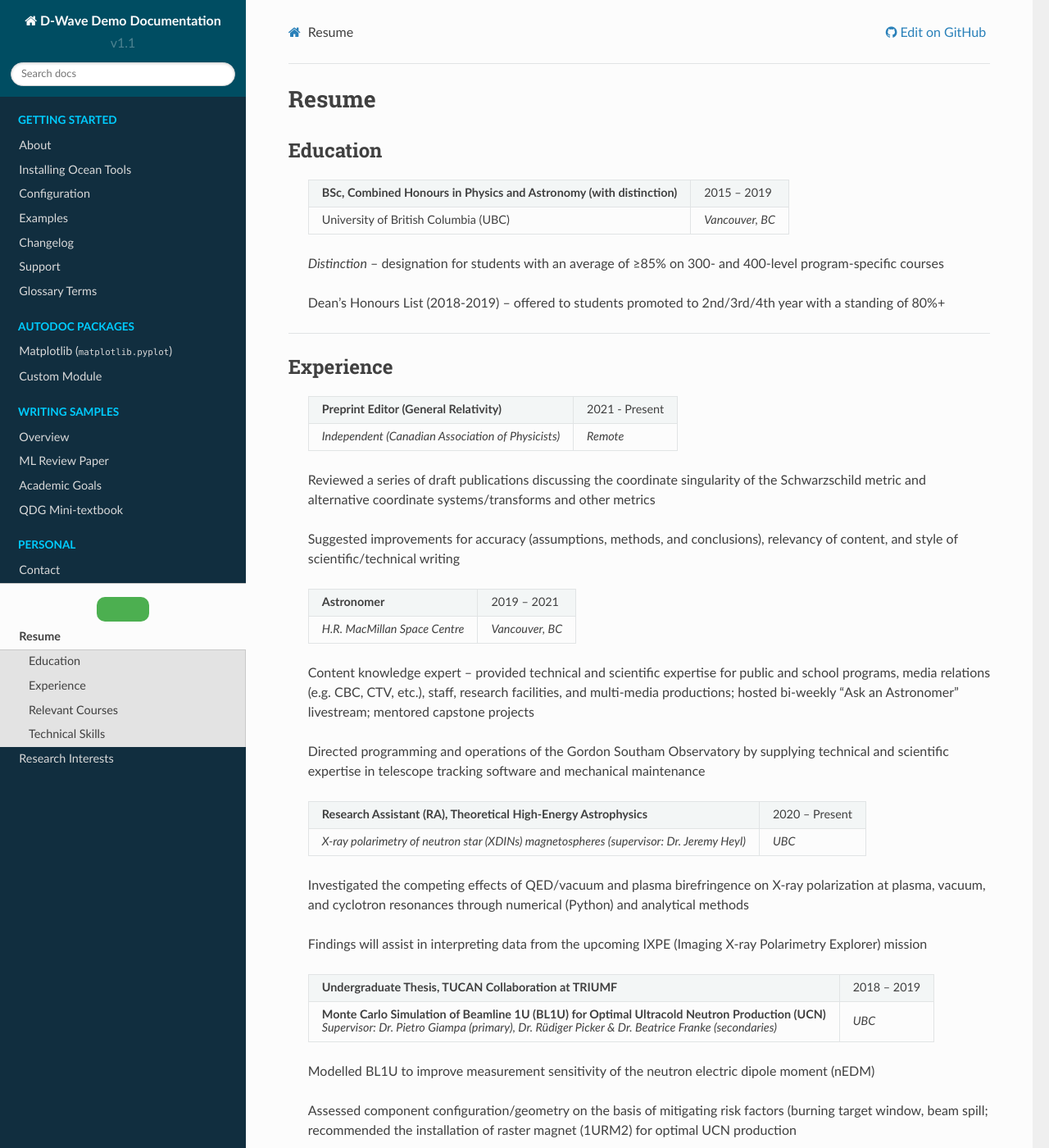
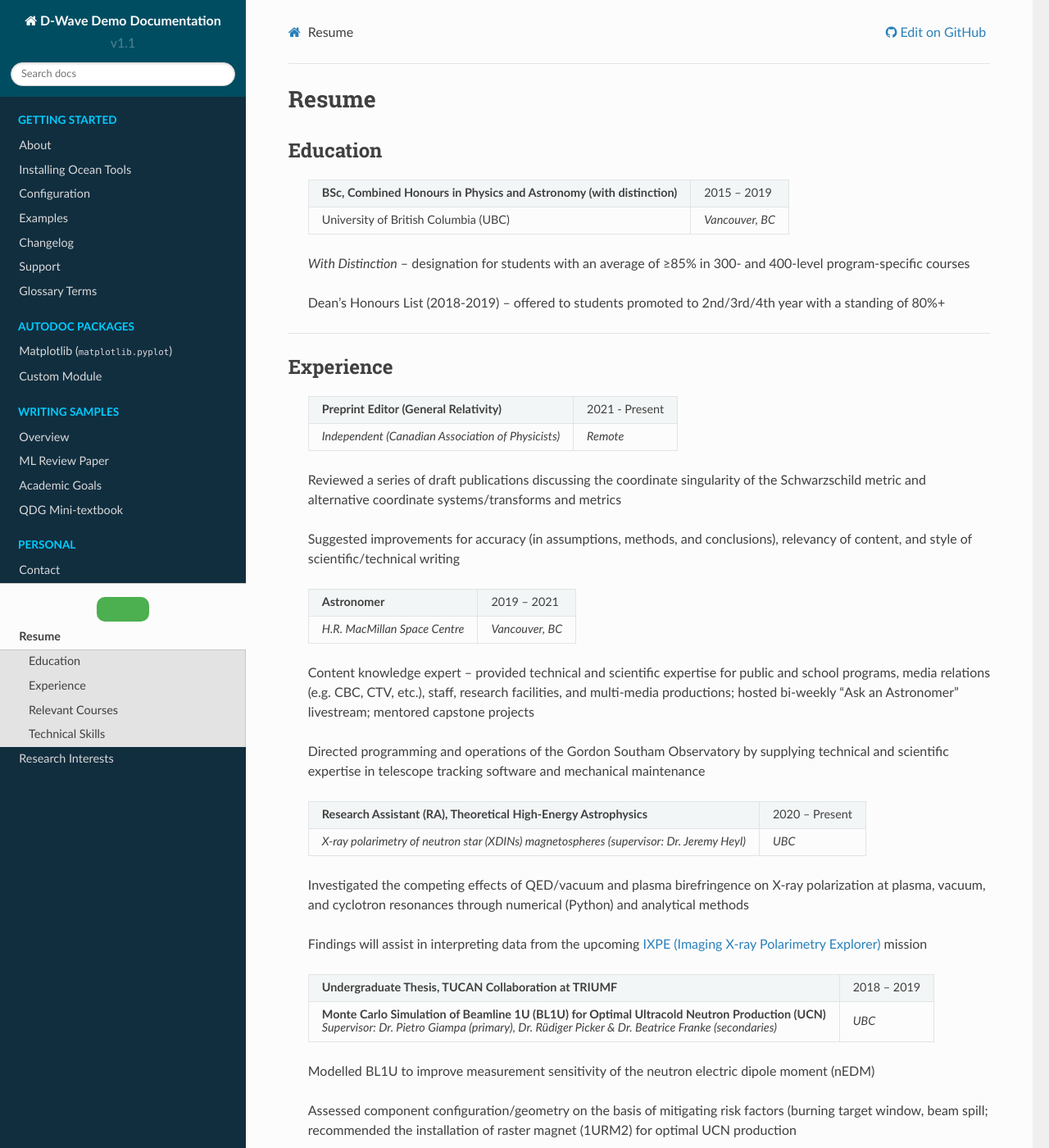
Before and after one commit to rcywang/d-wave-demodoc, a Sphinx documentation site: the page built from docs/mycv.rst, in a window 1280 px wide and 1400 px high. Shown: the whole window at 82% size. Built offline with Sphinx 7.4.7 and the Read the Docs theme 2.0.0, drawn with Linux system fonts in a browser that asks for light colours; some of the changed text lies outside the part shown.

Commit message:
sp and added links

```diff
--- a/docs/mycv.rst
+++ b/docs/mycv.rst
@@ -18,7 +18,7 @@
         | University of British Columbia (UBC)                                  | *Vancouver, BC* |
         +-----------------------------------------------------------------------+-----------------+
 
-        -  *Distinction* – designation for students with an average of ≥85% on 300- and 400-level program-specific courses
+        -  *With Distinction* – designation for students with an average of ≥85% in 300- and 400-level program-specific courses
 
         -  Dean’s Honours List (2018-2019) – offered to students promoted to 2nd/3rd/4th year with a standing of 80%+
 
@@ -41,9 +41,9 @@
         | *Independent (Canadian Association of Physicists)*|     *Remote*    |
         +---------------------------------------------------+-----------------+
 
-        - Reviewed a series of draft publications discussing the coordinate singularity of the Schwarzschild metric and alternative coordinate systems/transforms and other metrics
+        - Reviewed a series of draft publications discussing the coordinate singularity of the Schwarzschild metric and alternative coordinate systems/transforms and metrics
 
-        - Suggested improvements for accuracy (assumptions, methods, and conclusions), relevancy of content, and style of scientific/technical writing
+        - Suggested improvements for accuracy (in assumptions, methods, and conclusions), relevancy of content, and style of scientific/technical writing
 
     -
 
@@ -69,7 +69,7 @@
 
         -  Investigated the competing effects of QED/vacuum and plasma birefringence on X-ray polarization at plasma, vacuum, and cyclotron resonances through numerical (Python) and analytical methods
 
-        -  Findings will assist in interpreting data from the upcoming IXPE (Imaging X-ray Polarimetry Explorer) mission
+        -  Findings will assist in interpreting data from the upcoming `IXPE (Imaging X-ray Polarimetry Explorer) <https://ixpe.msfc.nasa.gov/>`_ mission
 
     -
 
@@ -123,15 +123,15 @@
 
     -
 
-        +----------------------------------------------------------------+-----+
-        | **PHYS 449 -- Honours Thesis**                                 | 89% |
-        +----------------------------------------------------------------+-----+
-        | Conducted research with TRIUMF's TUCAN group, culminating in a thesis|
-        |                                                                      |
-        | Developed a Monte Carlo simulation for proton beamline 1U using      |
-        | G4beamline/OPERA-3D/FORTRAN to improve measurement sensitivity       |
-        | on the neutron electric dipole moment (nEDM)                         |
-        +----------------------------------------------------------------+-----+
+        +----------------------------------------------------------------+------+
+        | **PHYS 449 -- Honours Thesis**                                 | 89%  |
+        +----------------------------------------------------------------+------+
+        | Conducted research with TRIUMF's TUCAN group, culminating in a thesis;|
+        |                                                                       |
+        | Developed a Monte Carlo simulation for proton beamline 1U using       |
+        | G4beamline/OPERA-3D/FORTRAN to improve measurement sensitivity        |
+        | on the neutron electric dipole moment (nEDM)                          |
+        +----------------------------------------------------------------+------+
 
 
     -
```
Also changed, not shown: other parts of docs/mycv.rst (+2 -2 lines).
